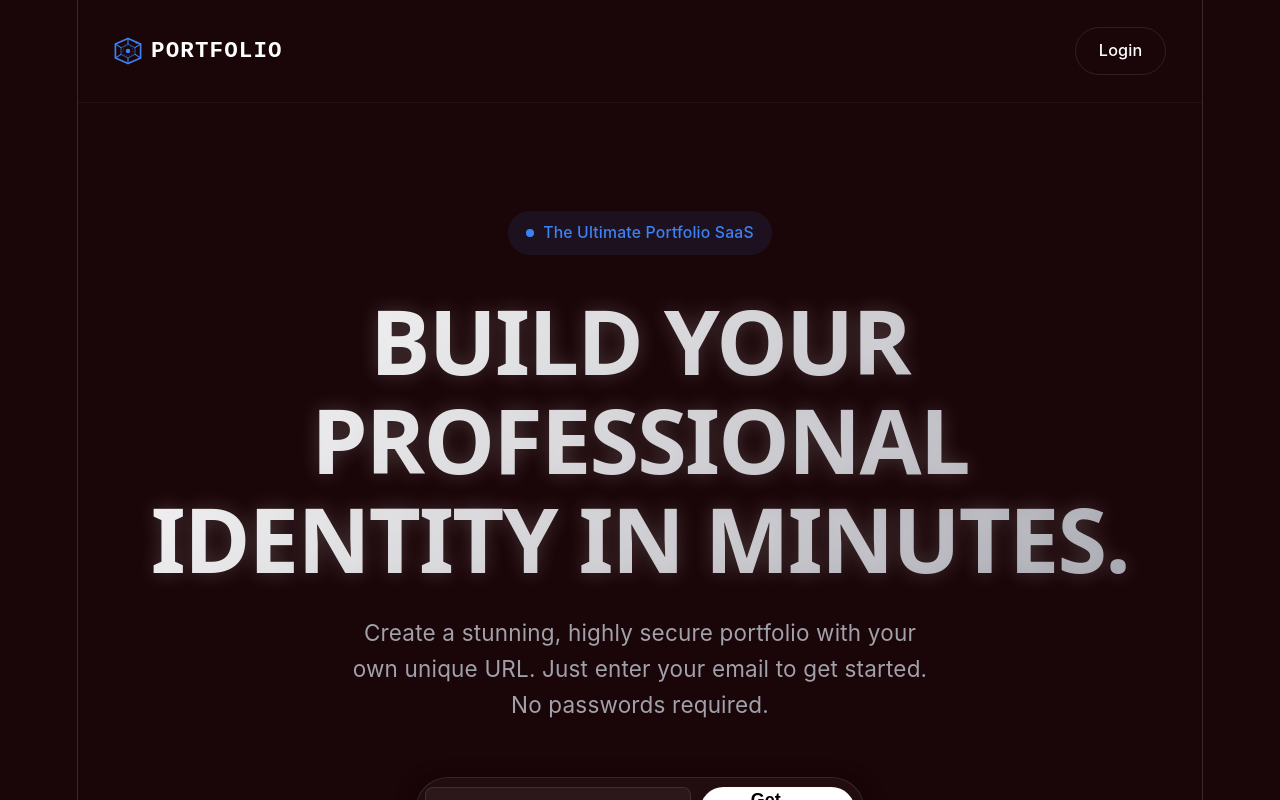
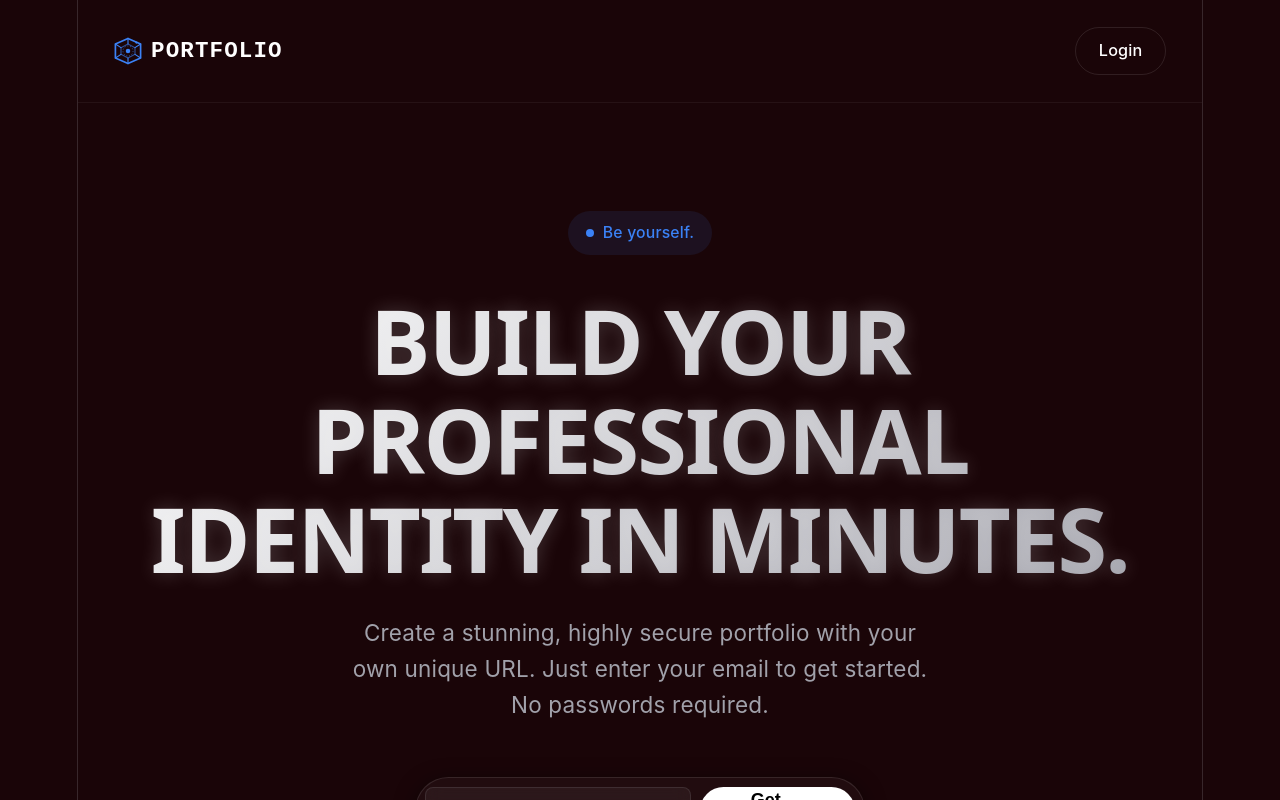
Before and after one commit to SKULL-BREAKER/Portfolio, a React (Vite) app in the folder frontend/: page / in a window 1280 px wide. Shown: the top 800 px of the page. Built offline with nearby package versions, Linux system fonts and the light colour scheme; no server answers; the HTML template or start-up script is replaced by a standard one.

Commit message:
Update landing page subtitle to Be yourself.

```diff
--- a/frontend/src/pages/Landing.tsx
+++ b/frontend/src/pages/Landing.tsx
@@ -82,7 +82,7 @@ const Landing: React.FC = () => {
           marginBottom: '2rem'
         }}>
           <span style={{ width: '8px', height: '8px', borderRadius: '50%', backgroundColor: '#3b82f6' }}></span>
-          The Ultimate Portfolio SaaS
+          Be yourself.
         </div>
 
         <h1 style={{
```
